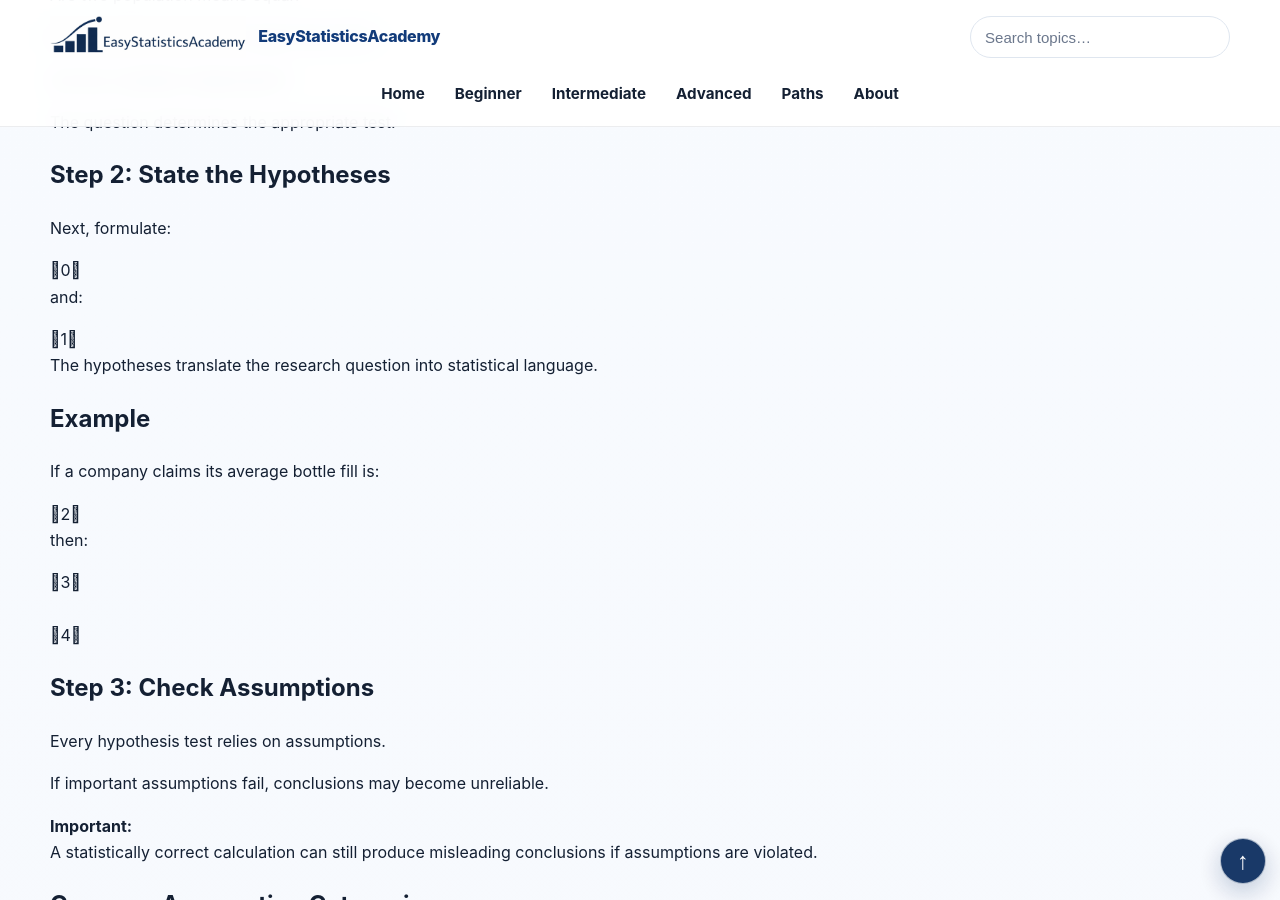
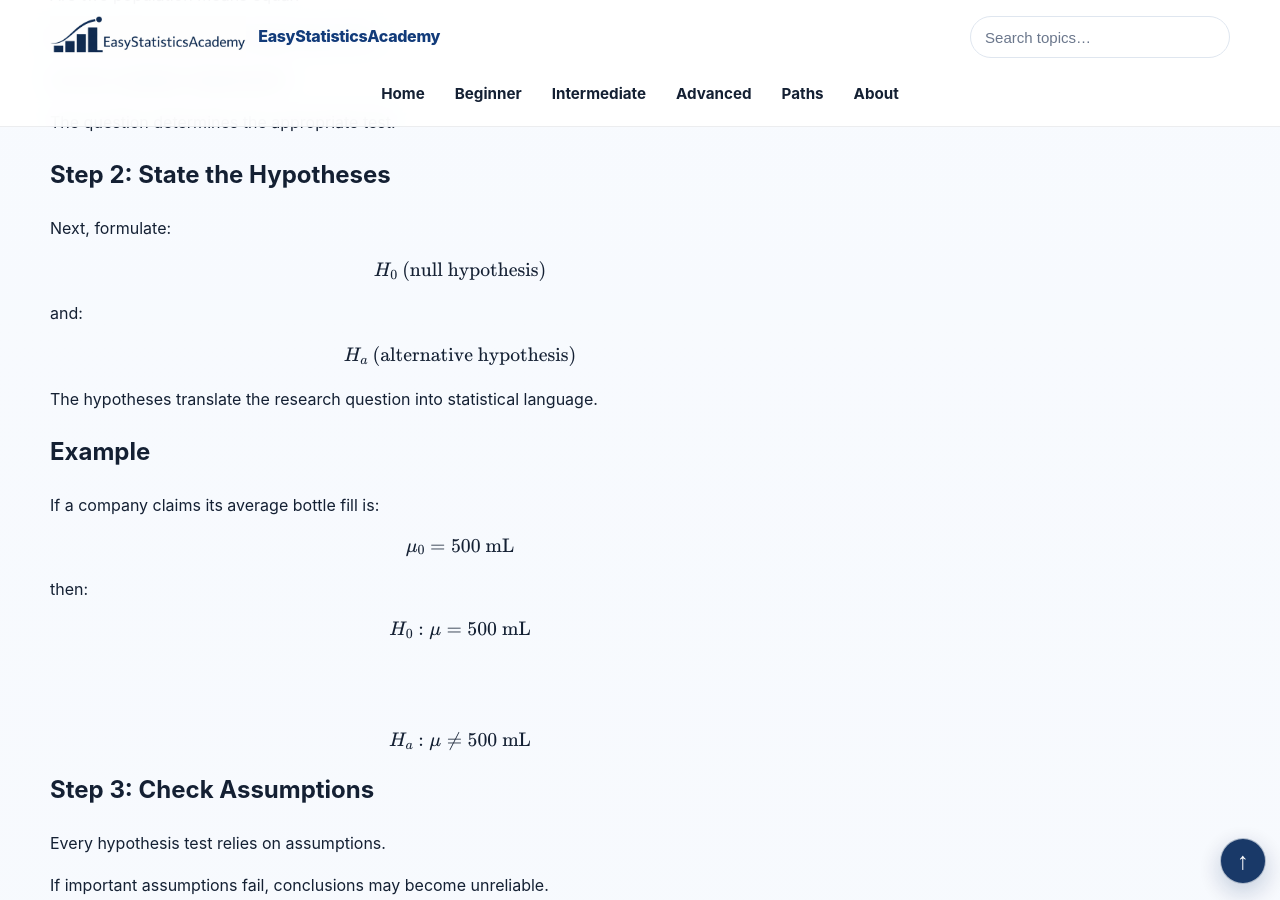
Before and after one commit to ammar-homaida-statistics/easystatisticsacademy, a Jekyll site: the page built from inference/classical-tests/decision-framework-and-assumptions/index.md, in a window 1280 px wide and 900 px high, scrolled down 1336 px. Built offline with Jekyll 4.4.1, drawn with Linux system fonts in a browser that asks for light colours; some of the changed text lies outside the part shown.

Commit message:
Restore 8 verified expressions in decision-framework-and-assumptions

```diff
--- a/inference/classical-tests/decision-framework-and-assumptions/index.md
+++ b/inference/classical-tests/decision-framework-and-assumptions/index.md
@@ -152,13 +152,21 @@ sidebar: false
       Next, formulate:
     </p>
 
-    0
+
+    \[
+    H_0\text{ (null hypothesis)}
+    \]
+
 
     <p>
       and:
     </p>
 
-    1
+
+    \[
+    H_a\text{ (alternative hypothesis)}
+    \]
+
 
     <p>
       The hypotheses translate the research question into statistical language.
@@ -170,17 +178,29 @@ sidebar: false
       If a company claims its average bottle fill is:
     </p>
 
-    2
+
+    \[
+    \mu_0=500\ \mathrm{mL}
+    \]
+
 
     <p>
       then:
     </p>
 
-    3
+
+    \[
+    H_0:\mu=500\ \mathrm{mL}
+    \]
+
 
     <br><br>
 
-    4
+
+    \[
+    H_a:\mu\ne500\ \mathrm{mL}
+    \]
+
 
     <h2>Step 3: Check Assumptions</h2>
 
@@ -287,7 +307,11 @@ sidebar: false
       Most test statistics follow:
     </p>
 
-    5
+
+    \[
+    \text{test statistic}=\frac{\text{estimate}-\text{null value}}{\text{standard error}}
+    \]
+
 
     <p>
       The statistic measures how far the data depart from the null hypothesis.
@@ -300,7 +324,11 @@ sidebar: false
       we calculate the probability of obtaining results at least as extreme under:
     </p>
 
-    6
+
+    \[
+    H_0
+    \]
+
 
     <p>
       This probability is the p-value.
@@ -316,7 +344,11 @@ sidebar: false
       p-value and significance level:
     </p>
 
-    7
+
+    \[
+    \alpha
+    \]
+
 
     <div class="concept-box">
 
```
